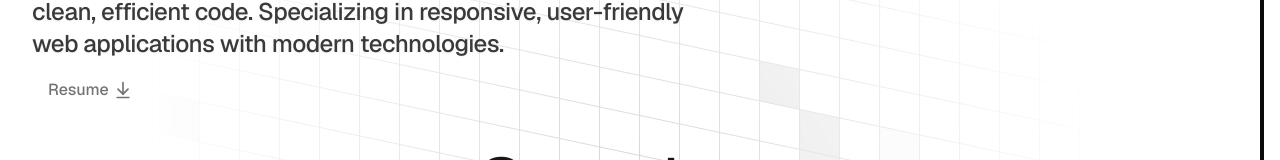
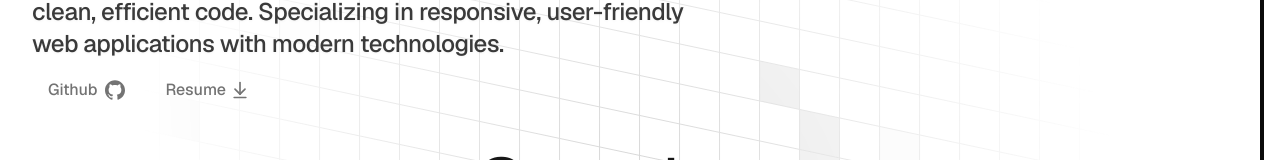
Before and after one commit to xyugen/portfolio, a Next.js app: page / in a window 1280 px wide. Shown: the part 364-524 px from the top of the page. Built offline with nearby package versions, Linux system fonts and the light colour scheme.

Commit message:
feat: add github link button with tooltip component

```diff
--- a/package.json
+++ b/package.json
@@ -13,6 +13,7 @@
     "@radix-ui/react-icons": "^1.3.0",
     "@radix-ui/react-slot": "^1.1.0",
     "@radix-ui/react-switch": "^1.1.0",
+    "@radix-ui/react-tooltip": "^1.1.2",
     "canvas-confetti": "^1.9.3",
     "class-variance-authority": "^0.7.0",
     "clsx": "^2.1.1",
--- a/src/app/components/About.tsx
+++ b/src/app/components/About.tsx
@@ -4,6 +4,13 @@
 import { ArrowDownToLine } from "lucide-react";
 import Link from "next/link";
 import { about } from "./data";
+import Github from "@/components/icons/Github";
+import {
+    Tooltip,
+    TooltipContent,
+    TooltipProvider,
+    TooltipTrigger,
+} from "@/components/ui/tooltip";
 
 const About = () => {
     return (
@@ -26,7 +33,33 @@
                     type: "tween",
                     ease: "easeOut",
                 }}
+                className="flex flex-row gap-2"
             >
+                <TooltipProvider>
+                    <Tooltip>
+                        <TooltipTrigger asChild>
+                            <Button
+                                variant={"ghost"}
+                                className="flex rounded-sm items-center text-sm gap-1 text-muted-foreground"
+                            >
+                                <Link
+                                    href="/resume"
+                                    target="_blank"
+                                    rel="noopener noreferrer"
+                                    className="flex flex-row md:text-base gap-2 items-center"
+                                >
+                                    Github{" "}
+                                    <Github className="size-3 md:size-5" />
+                                </Link>
+                            </Button>
+                        </TooltipTrigger>
+                        <TooltipContent>
+                            <p>Check out my Github</p>
+                        </TooltipContent>
+                    </Tooltip>
+
+                    <Tooltip>
+                        <TooltipTrigger asChild>
                             <Button
                                 variant={"ghost"}
                                 className="flex rounded-sm items-center text-sm gap-1 text-muted-foreground"
@@ -37,9 +70,16 @@
                                     rel="noopener noreferrer"
                                     className="flex flex-row md:text-base gap-1 items-center"
                                 >
-                        Resume <ArrowDownToLine className="size-4 md:size-5" />
+                                    Resume{" "}
+                                    <ArrowDownToLine className="size-4 md:size-5" />
                                 </Link>
                             </Button>
+                        </TooltipTrigger>
+                        <TooltipContent>
+                            <p>Download my resume</p>
+                        </TooltipContent>
+                    </Tooltip>
+                </TooltipProvider>
             </BlurFade>
         </section>
     );
--- /dev/null
+++ b/src/components/ui/tooltip.tsx
@@ -0,0 +1,30 @@
+"use client"
+
+import * as React from "react"
+import * as TooltipPrimitive from "@radix-ui/react-tooltip"
+
+import { cn } from "@/lib/utils"
+
+const TooltipProvider = TooltipPrimitive.Provider
+
+const Tooltip = TooltipPrimitive.Root
+
+const TooltipTrigger = TooltipPrimitive.Trigger
+
+const TooltipContent = React.forwardRef<
+  React.ElementRef<typeof TooltipPrimitive.Content>,
+  React.ComponentPropsWithoutRef<typeof TooltipPrimitive.Content>
+>(({ className, sideOffset = 4, ...props }, ref) => (
+  <TooltipPrimitive.Content
+    ref={ref}
+    sideOffset={sideOffset}
+    className={cn(
+      "z-50 overflow-hidden rounded-md border bg-popover px-3 py-1.5 text-sm text-popover-foreground shadow-md animate-in fade-in-0 zoom-in-95 data-[state=closed]:animate-out data-[state=closed]:fade-out-0 data-[state=closed]:zoom-out-95 data-[side=bottom]:slide-in-from-top-2 data-[side=left]:slide-in-from-right-2 data-[side=right]:slide-in-from-left-2 data-[side=top]:slide-in-from-bottom-2",
+      className
+    )}
+    {...props}
+  />
+))
+TooltipContent.displayName = TooltipPrimitive.Content.displayName
+
+export { Tooltip, TooltipTrigger, TooltipContent, TooltipProvider }
```
Also changed, not shown: 1 other file (tests, documents, lock files or other folders). Lines whose indentation alone changed are shown as unchanged.
